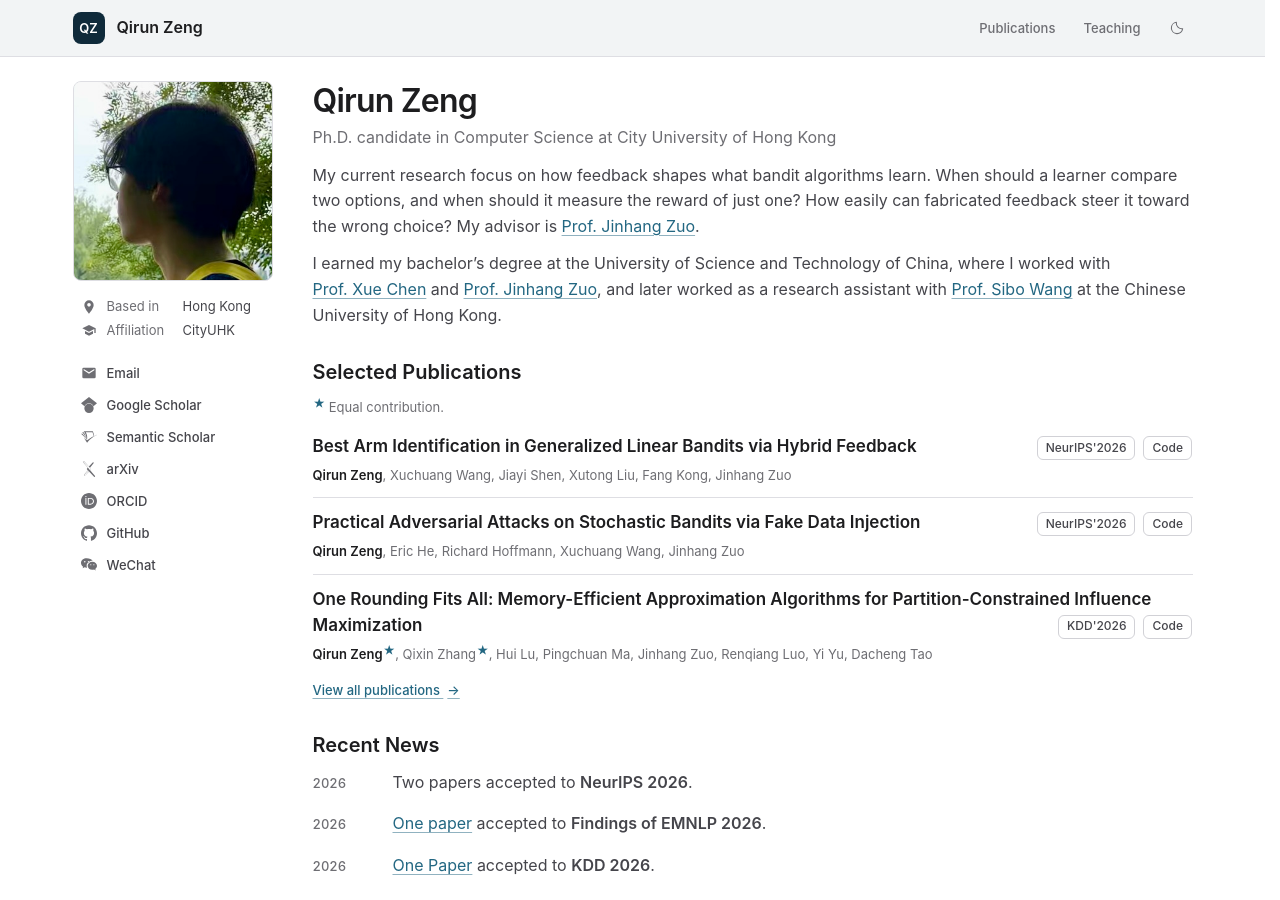
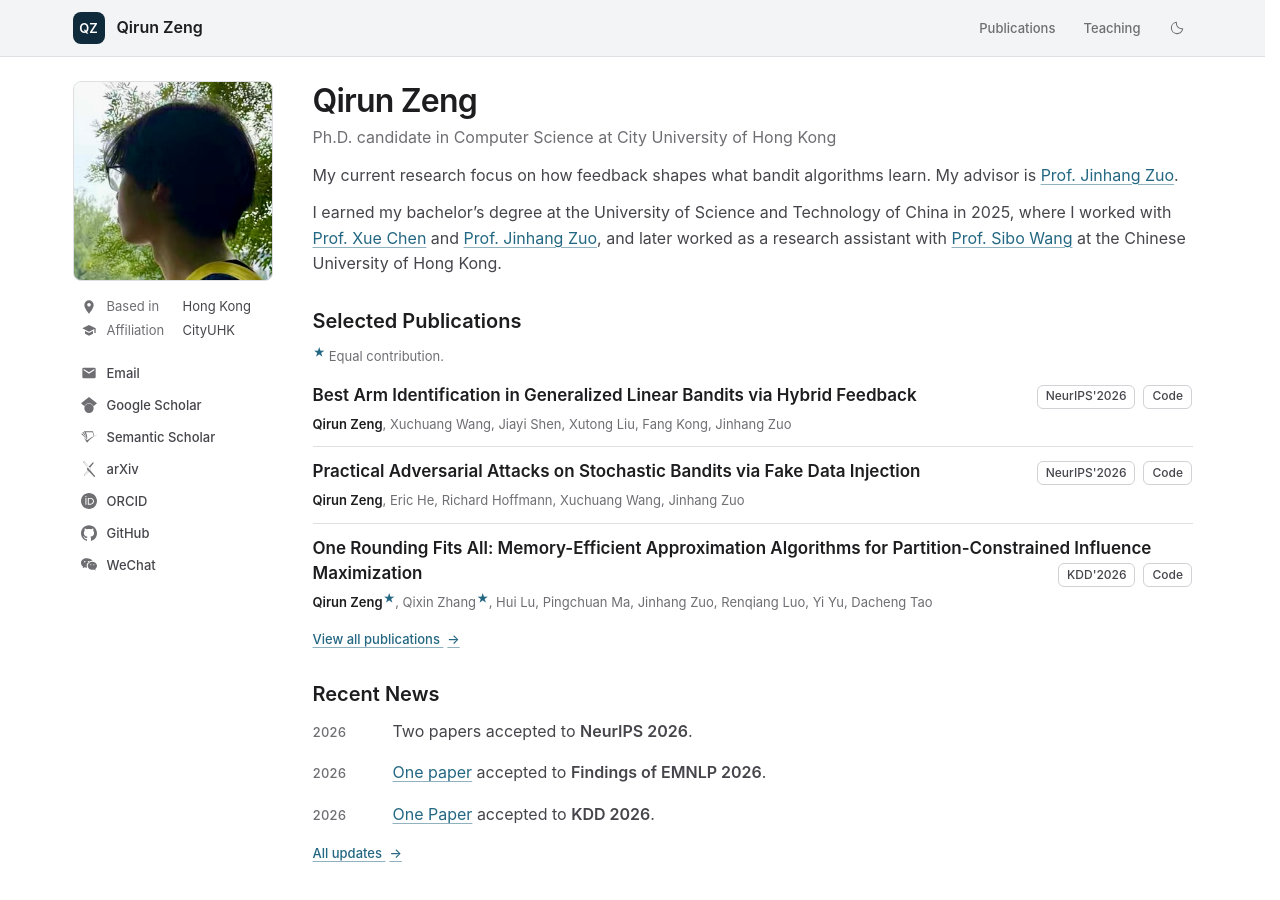
Before and after one commit to qirunzeng/qirunzeng.github.io, a Jekyll site: the page built from index.html, in a window 1280 px wide and 900 px high. Built offline with Jekyll 4.4.1, drawn with Linux system fonts in a browser that asks for light colours.

Commit message:
Add time

```diff
--- a/_data/home.yml
+++ b/_data/home.yml
@@ -1,7 +1,7 @@
 profile:
   advisor: "My advisor is [Prof. Jinhang Zuo](https://jhzuo.github.io)."
   paragraphs:
-    - "I earned my bachelor's degree at the University of Science and Technology of China, where I worked with [Prof. Xue Chen](http://staff.ustc.edu.cn/~xuechen1989/) and [Prof. Jinhang Zuo](https://jhzuo.github.io), and later worked as a research assistant with [Prof. Sibo Wang](https://www1.se.cuhk.edu.hk/~swang/) at the Chinese University of Hong Kong."
+    - "I earned my bachelor's degree at the University of Science and Technology of China in 2025, where I worked with [Prof. Xue Chen](http://staff.ustc.edu.cn/~xuechen1989/) and [Prof. Jinhang Zuo](https://jhzuo.github.io), and later worked as a research assistant with [Prof. Sibo Wang](https://www1.se.cuhk.edu.hk/~swang/) at the Chinese University of Hong Kong."
 
 # Link to papers with [link text][paper:publication-id]; URLs live in publications.yml.
 news:
@@ -29,7 +29,7 @@ selected_publications:
   - "one-rounding-fits-all"
 
 research:
-  summary: "My current research focus on how feedback shapes what bandit algorithms learn. When should a learner compare two options, and when should it measure the reward of just one? How easily can fabricated feedback steer it toward the wrong choice?"
+  summary: "My current research focus on how feedback shapes what bandit algorithms learn."
   interests:
     - title: "Bandit learning"
       detail: "Reward and preference feedback, best-arm identification, and sample-efficient exploration."
```
